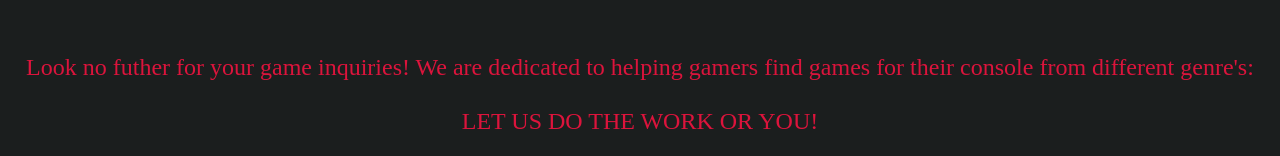
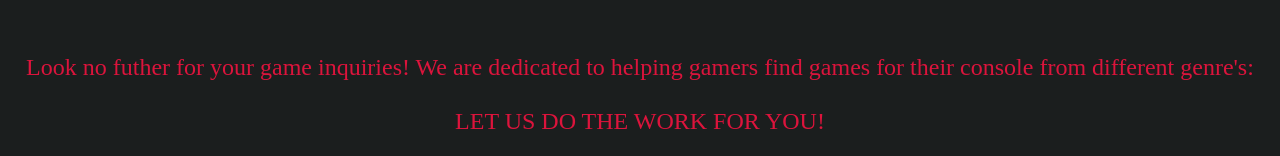
Before and after one commit to Joshua-Ludolf/GameQueries, a plain HTML site: page index.html in a window 1280 px wide. Shown: the part 673-829 px from the top of the page. Drawn offline with nearby package versions, Linux system fonts and the light colour scheme.

Commit message:
Home Page Update
had "OR" instead of "FOR"

```diff
--- a/index.html
+++ b/index.html
@@ -48,7 +48,7 @@
                 Look no futher for your game inquiries! We are dedicated to helping gamers find games for their console from different genre's:
                 <br/>
                 <br/>
-                LET US DO THE WORK OR YOU!
+                LET US DO THE WORK FOR YOU!
             </p>
 
         </footer>
```
